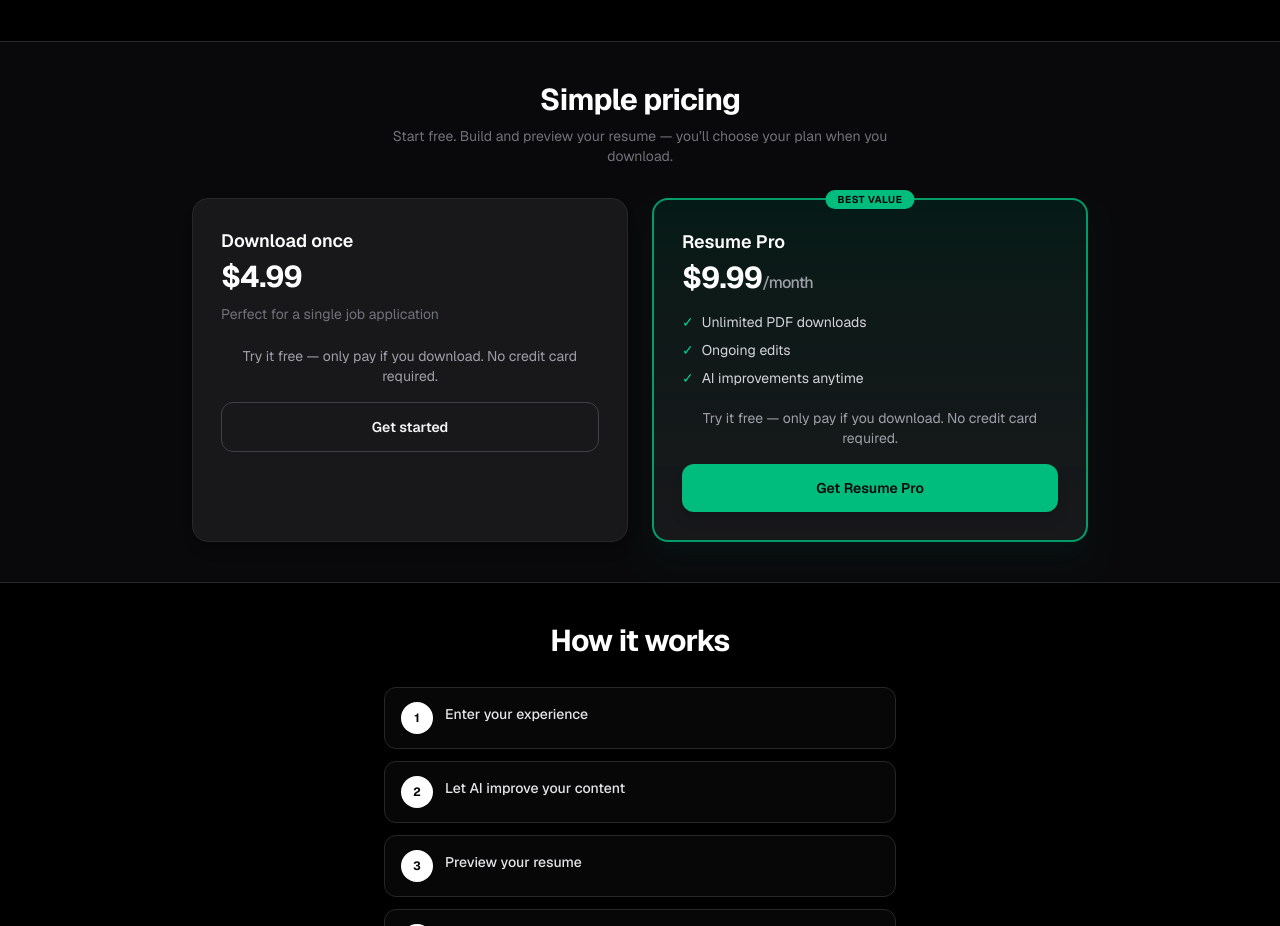
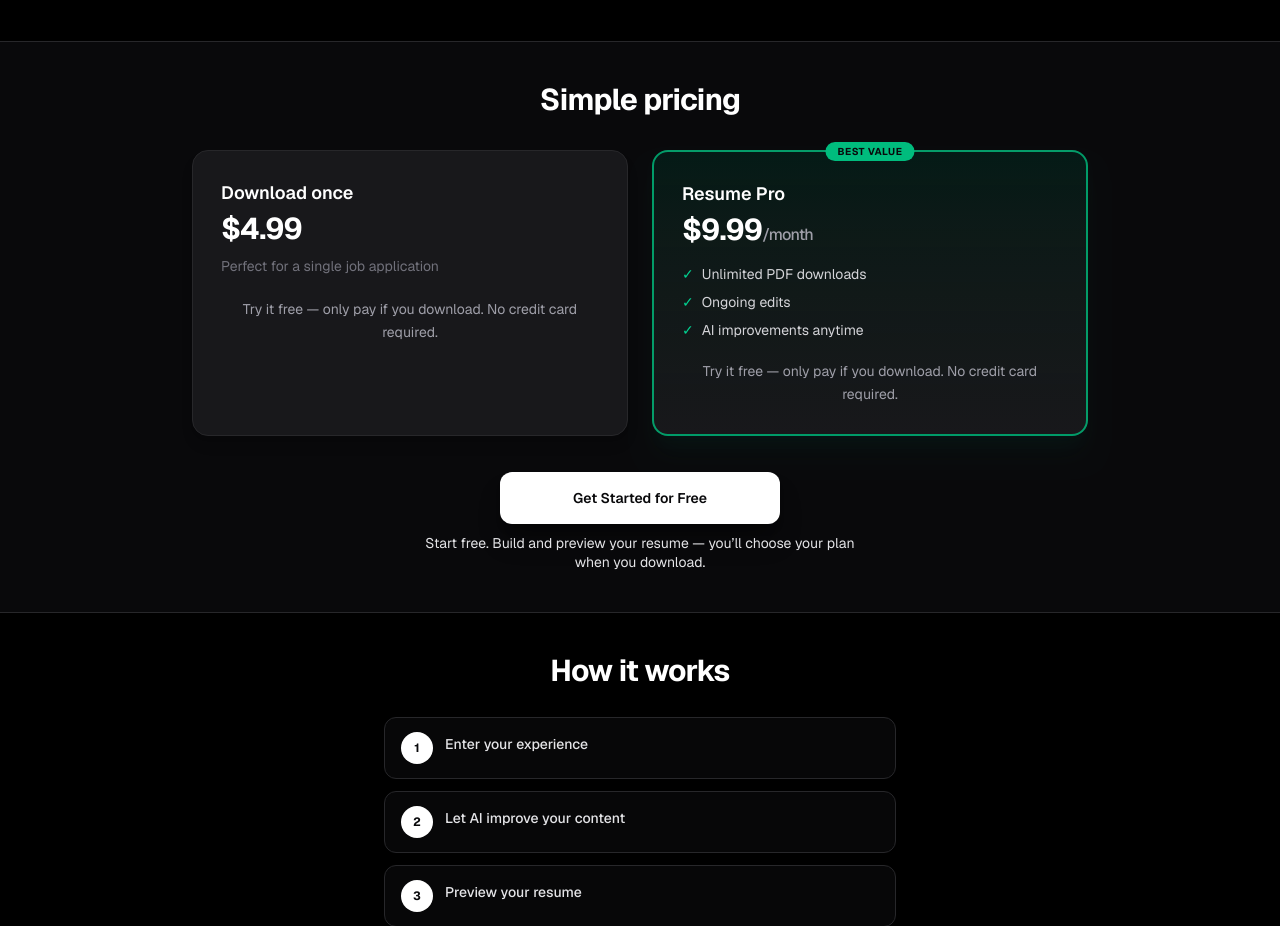
Before and after one commit to staffattract/jobsms-resume-builder, a Next.js app: page / in a window 1280 px wide. Shown: the part 1500-2426 px from the top of the page. Built offline with nearby package versions, Linux system fonts and the light colour scheme; no server answers.

Commit message:
Refine pricing section CTA flow

```diff
--- a/src/app/page.tsx
+++ b/src/app/page.tsx
@@ -261,10 +261,6 @@ export default async function Home() {
             <h2 className="text-center text-2xl font-bold tracking-tight text-white sm:text-3xl">
               Simple pricing
             </h2>
-            <p className="mx-auto mt-2 max-w-lg text-center text-xs text-zinc-500 sm:text-sm">
-              Start free. Build and preview your resume — you’ll choose your plan
-              when you download.
-            </p>
             <div className="mt-8 grid gap-4 md:grid-cols-2 md:gap-6">
               <div className="rounded-2xl border border-zinc-800 bg-zinc-900 p-6 shadow-lg sm:p-7">
                 <h3 className="text-lg font-semibold text-white">Download once</h3>
@@ -274,12 +270,9 @@ export default async function Home() {
                 <p className="mt-2 text-sm leading-relaxed text-zinc-500">
                   Perfect for a single job application
                 </p>
-                <p className="mt-5 text-center text-sm text-zinc-400">
+                <p className="mt-5 text-center text-sm leading-relaxed text-zinc-400">
                   Try it free — only pay if you download. No credit card required.
                 </p>
-                <Link href="/register" className={`${btnSecondary} mt-4 w-full border-zinc-700`}>
-                  Get started
-                </Link>
               </div>
               <div className="relative rounded-2xl border-2 border-emerald-500/80 bg-gradient-to-b from-emerald-950/50 to-zinc-900 p-6 shadow-xl shadow-emerald-950/20 sm:p-7">
                 <span className="absolute -top-2.5 left-1/2 -translate-x-1/2 rounded-full bg-emerald-500 px-3 py-0.5 text-[10px] font-bold uppercase tracking-wider text-zinc-950">
@@ -304,16 +297,23 @@ export default async function Home() {
                     AI improvements anytime
                   </li>
                 </ul>
-                <p className="mt-5 text-center text-sm text-zinc-400">
+                <p className="mt-5 text-center text-sm leading-relaxed text-zinc-400">
                   Try it free — only pay if you download. No credit card required.
                 </p>
-                <Link
-                  href="/register"
-                  className="mt-4 flex w-full items-center justify-center rounded-xl bg-emerald-500 py-3.5 text-sm font-semibold text-zinc-950 shadow-lg transition hover:bg-emerald-400"
-                >
-                  Get Resume Pro
-                </Link>
               </div>
+            </div>
+
+            <div className="mx-auto mt-8 flex max-w-md flex-col items-center sm:mt-9">
+              <Link
+                href="/register"
+                className={`${btnPrimary} w-full px-8 py-4 text-base font-semibold shadow-xl shadow-black/35 sm:w-auto sm:min-w-[280px]`}
+              >
+                Get Started for Free
+              </Link>
+              <p className="mt-2.5 max-w-lg text-center text-[13px] leading-snug text-zinc-200 sm:text-sm">
+                Start free. Build and preview your resume — you’ll choose your plan
+                when you download.
+              </p>
             </div>
           </div>
         </section>
```
